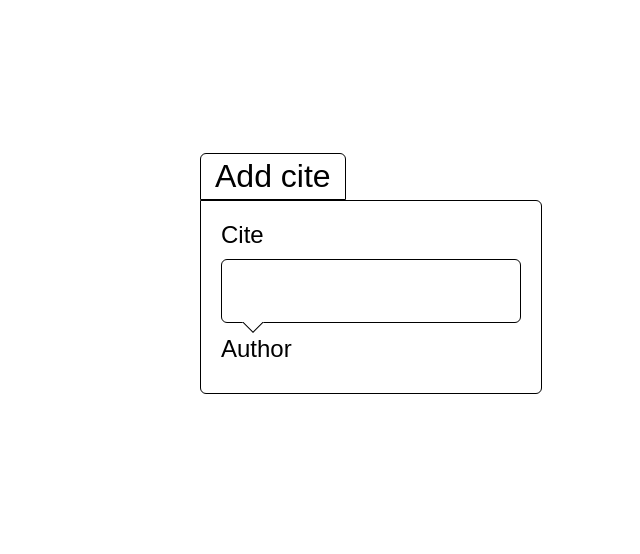
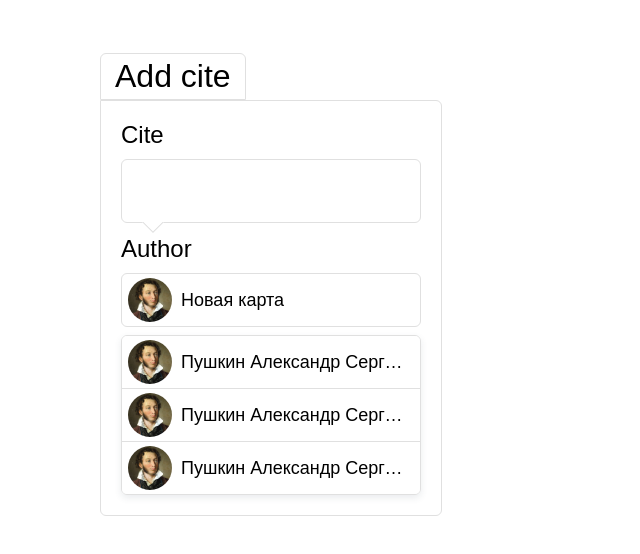
Before and after one commit to lexantus/cites, a React app: page / in a window 1280 px wide. Shown: the top 554 px of the page, without its empty margins (0-640 px from the left). Built offline with nearby package versions, Linux system fonts and the light colour scheme.

Commit message:
style AddCite window

```diff
--- a/src/components/AddCite/index.css
+++ b/src/components/AddCite/index.css
@@ -1,6 +1,6 @@
 .window {
   display: inline-block;
-  border: 1px solid black;
+  border: 1px solid #e0e0e0;
   background: white;
   border-top-left-radius: 0px;
   border-top-right-radius: 6px;
@@ -8,7 +8,9 @@
   border-bottom-right-radius: 6px;
   padding: 20px 20px;
   position: relative;
-  margin: 200px;
+  width: 300px;
+  top: 100px;
+  left: 100px;
 }
 
 .window * {
@@ -16,16 +18,7 @@
 }
 
 .window *::-webkit-scrollbar {
-  width: 16px;
-}
-
-.window *::-webkit-scrollbar-track {
-  border-radius: 4px;
-}
-
-.window *::-webkit-scrollbar-thumb {
-  background: green;
-  border-radius: 4px;
+  width: 0;
 }
 
 .h1 {
@@ -37,7 +30,7 @@
   font-size: 32px;
   margin: 0;
   margin-bottom: 10px;
-  border: 1px solid black;
+  border: 1px solid #e0e0e0;
   border-top-left-radius: 6px;
   border-top-right-radius: 6px;
   padding: 4px 14px;
@@ -56,14 +49,14 @@
   width: 300px;
   max-height: 400px;
   resize: none;
-  border: 1px solid black;
+  border: 1px solid #e0e0e0;
   border-radius: 6px;
   padding: 20px 20px;
   font-family: "Exo 2", sans-serif;
   font-size: 18px;
   line-height: 22px;
+  background: white;
   overflow-y: scroll;
-  background: white;
 }
 
 .textareaRectWrapper {
@@ -83,11 +76,106 @@
   width: 24px;
   height: 24px;
   background: white;
-  border: 1px solid black;
+  border: 1px solid #e0e0e0;
   transform: rotate(45deg);
 }
 
 .textarea:focus {
   outline: none;
-  border-color: green;
+  border-color: #b5b5b5;
 }
+
+.trigger_options {
+  border: 1px solid #e0e0e0;
+  border-radius: 6px;
+  outline: none;
+}
+
+.trigger_options:hover {
+  border-color: #b5b5b5;
+}
+
+.trigger_options.trigger_open {
+  border: 1px solid #e0e0e0;
+  border-radius: 6px;
+}
+
+.trigger_options .option {
+  border: none;
+}
+
+.trigger_options .option:hover {
+  border: none;
+  border-radius: 6px;
+  background: white;
+}
+
+.option.trigger_open {
+  background: #f1f2f6;
+}
+
+.option.trigger_open:hover {
+  background: #f1f2f6;
+}
+
+.options {
+  margin-top: 8px;
+  background: #ffffff;
+  border: 1px solid #e0e0e0;
+  box-shadow: 0 3px 7px 0 rgba(63, 85, 102, 0.11);
+  border-radius: 6px;
+  max-height: 160px;
+  transition: 0.25s;
+  opacity: 1;
+  overflow-y: scroll;
+}
+
+.options_hide {
+  max-height: 0;
+  margin-top: 0;
+  border: none;
+  transition: 0.25s;
+  opacity: 0;
+}
+
+.option {
+  border-bottom: 1px solid #e0e0e0;
+  display: inline-block;
+  width: 100%;
+  vertical-align: middle;
+  cursor: pointer;
+}
+
+.options .option:first-child {
+  border-top-left-radius: 6px;
+  border-top-right-radius: 6px;
+}
+
+.options .option:last-child {
+  border-bottom: 1px solid rgba(255, 0, 0, 0);
+  border-bottom-left-radius: 6px;
+  border-bottom-right-radius: 6px;
+}
+
+.option img {
+  margin-right: 9px;
+  margin-top: 4px;
+  margin-bottom: 0px;
+  margin-left: 6px;
+  border-radius: 50%;
+}
+
+.option .option__txt {
+  display: inline-block;
+  vertical-align: 11px;
+  font-size: 18px;
+  font-family: "Exo 2", sans-serif;
+  text-overflow: ellipsis;
+  white-space: nowrap;
+  overflow: hidden;
+  width: calc(100% - 70px);
+}
+
+.option:hover {
+  background: #f1f2f6;
+}
--- a/src/components/AddCite/index.js
+++ b/src/components/AddCite/index.js
@@ -18,6 +18,38 @@ export default class AddCite extends Component {
             Author
           </label>
         </form>
+        <div className={styles.trigger_options} tabIndex="2">
+          <div className={styles.option}>
+            <img src="pushkin.jpg" width="44" height="44" alt="" />
+            <span className={styles.option__txt}>Новая карта</span>
+          </div>
+        </div>
+        <div className={styles.options}>
+          <div className={styles.option}>
+            <img src="pushkin.jpg" width="44" height="44" alt="" />
+            <span className={styles.option__txt}>Пушкин Александр Сергеич</span>
+          </div>
+          <div className={styles.option}>
+            <img src="pushkin.jpg" width="44" height="44" alt="" />
+            <span className={styles.option__txt}>Пушкин Александр Сергеич</span>
+          </div>
+          <div className={styles.option}>
+            <img src="pushkin.jpg" width="44" height="44" alt="" />
+            <span className={styles.option__txt}>Пушкин Александр Сергеич</span>
+          </div>
+          <div className={styles.option}>
+            <img src="pushkin.jpg" width="44" height="44" alt="" />
+            <span className={styles.option__txt}>Пушкин Александр Сергеич</span>
+          </div>
+          <div className={styles.option}>
+            <img src="pushkin.jpg" width="44" height="44" alt="" />
+            <span className={styles.option__txt}>Пушкин Александр Сергеич</span>
+          </div>
+          <div className={styles.option}>
+            <img src="pushkin.jpg" width="44" height="44" alt="" />
+            <span className={styles.option__txt}>Пушкин Александр Сергеич</span>
+          </div>
+        </div>
       </div>
     );
   }
```
Also changed, not shown: public/pushkin.jpg (added).
